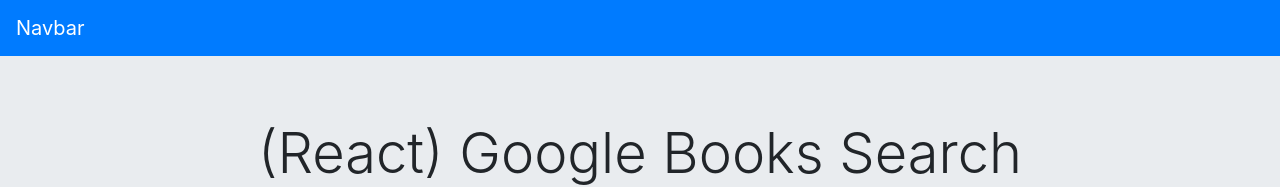
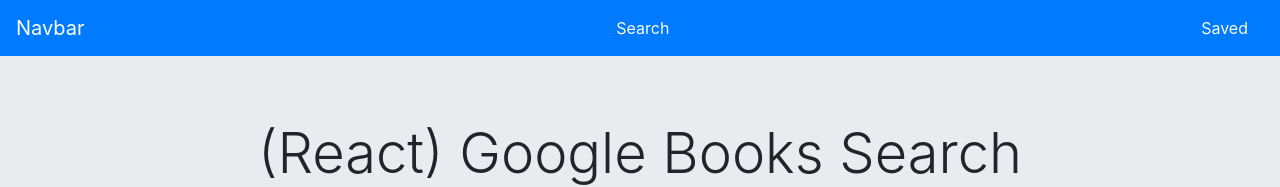
Before and after one commit to cafeamericano/UNC-20GoogleBooks, a React (Create React App) app: page / in a window 1280 px wide. Shown: the top 187 px of the page. Built offline with nearby package versions, Linux system fonts and the light colour scheme; no server answers.

Commit message:
All functionalities implemented; need to style and deploy

```diff
--- a/src/components/Navbar.js
+++ b/src/components/Navbar.js
@@ -1,4 +1,5 @@
 import React, { Component } from "react";
+import { Link } from "react-router-dom";
 
 class Navbar extends Component {
   constructor(props) {
@@ -10,6 +11,12 @@
         <a class="navbar-brand" href="#">
           Navbar
         </a>
+        <Link to="/" className={window.location.pathname === "/" ? "text-light nav-link active" : "text-light nav-link"}>
+          Search
+        </Link>
+        <Link to="/saved" className={window.location.pathname === "/saved" ? "text-light nav-link active" : "text-light nav-link"}>
+          Saved
+        </Link>
       </nav>
     );
   }
```
